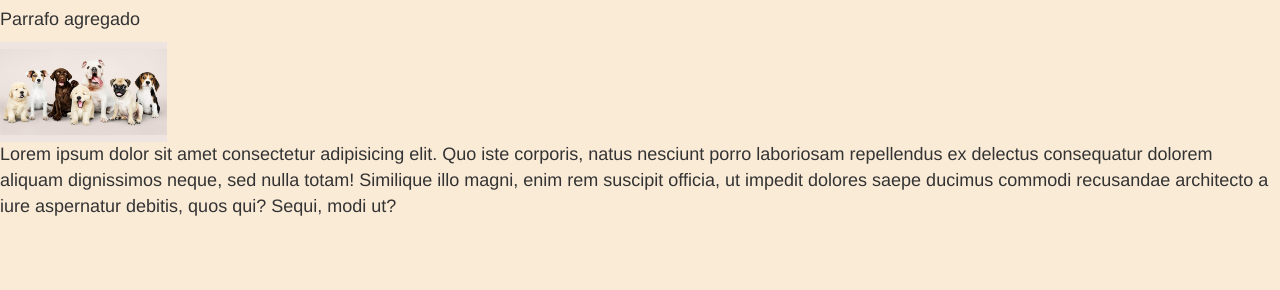
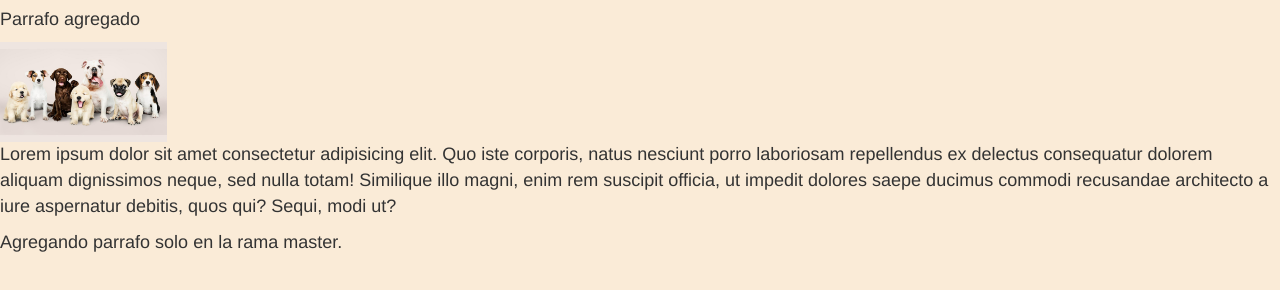
Before and after one commit to Mario-Plazas/Mascotas, a plain HTML site: page index.html in a window 1280 px wide. Shown: the part 224-514 px from the top of the page. Drawn offline with nearby package versions, Linux system fonts and the light colour scheme.

Commit message:
Agregando parrafo solo en master

```diff
--- a/index.html
+++ b/index.html
@@ -36,7 +36,7 @@
     <img src="./images/perritos.jpg" alt="perritos" title="Razas de perros" height="200px">
     <p>Lorem ipsum dolor sit amet consectetur adipisicing elit. Quo iste corporis, natus nesciunt porro laboriosam repellendus ex delectus consequatur dolorem aliquam dignissimos neque, sed nulla totam! Similique illo magni, enim rem suscipit officia, ut
         impedit dolores saepe ducimus commodi recusandae architecto a iure aspernatur debitis, quos qui? Sequi, modi ut?</p>
-
+    <p>Agregando parrafo solo en la rama master.</p>
 
 
     <!-- jQuery -->
```
